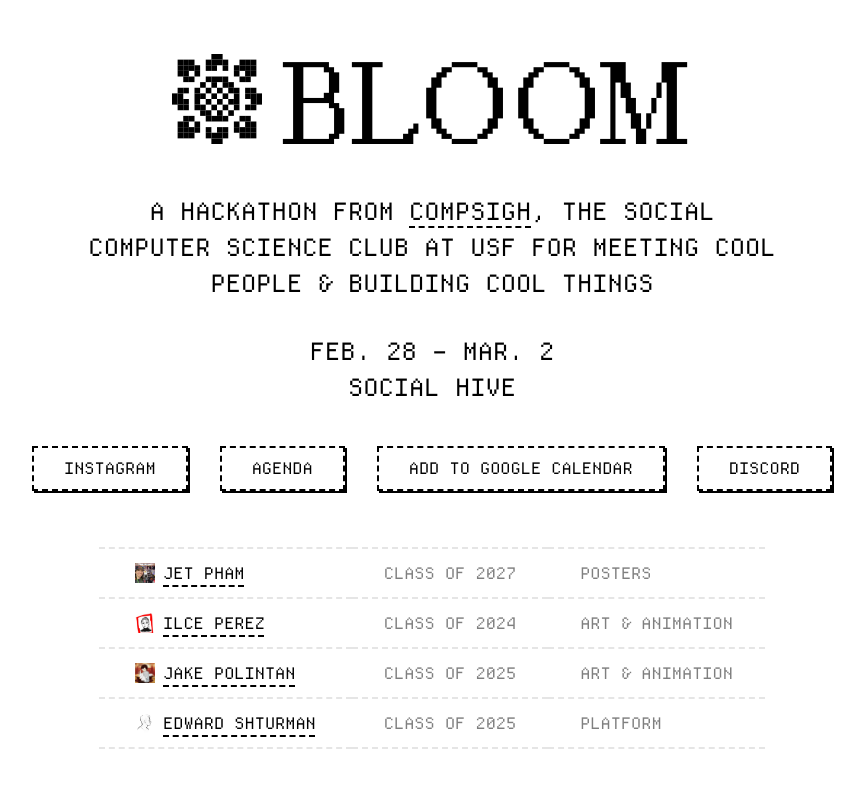
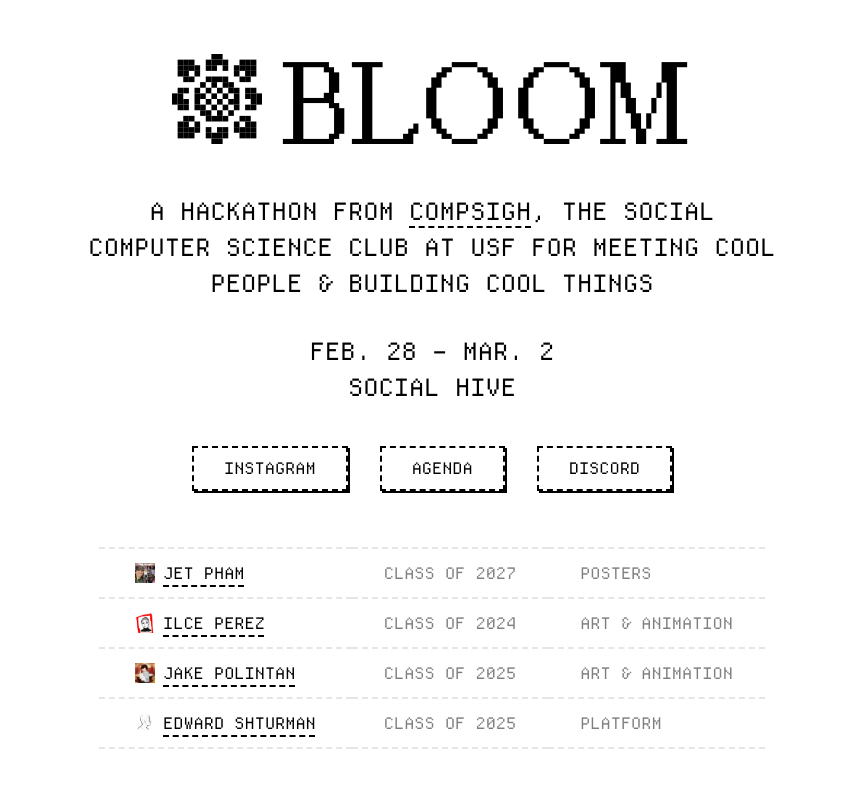
Before and after one commit to compsigh/bloom, a Next.js app: page / in a window 1280 px wide. Shown: the top 800 px of the page, without its empty margins (208-1073 px from the left). Built offline with nearby package versions, Linux system fonts and the light colour scheme.

Commit message:
Remove add to calendar button

```diff
--- a/app/page.tsx
+++ b/app/page.tsx
@@ -31,16 +31,10 @@
           <Button destination="/agenda">
             Agenda
           </Button>
-          <Button
-            destination="https://calendar.google.com/calendar/render?action=TEMPLATE&dates=20250228T180000/20250302T160000&ctz=America/Los_Angeles&text=BLOOM+Hackathon&location=Social+Hive&details=The+hackathon+for+the+arts+%26+sciences,+join+compsigh+from+February+28th+%E2%80%93+March+2nd+for+our+first-ever+Spring+hackathon:+BLOOM.+Grab+a+few+friends+%E2%80%94+or+meet+some+new+ones+at+our+pre-hackathon+social!+%E2%80%94+and+create+that+thing+you%27ve+always+wanted+to.+Web+apps,+research+papers,+open+source+contributions,+documentaries,+music+%E2%80%94+all+kinds+of+projects+from+all+walks+of+creative+life+are+welcome!+Make+something+human+with+us.+Go+to+https://bloom.build."
-          >
-              Add to Google Calendar
-          </Button>
           <Button destination="https://discord.gg/compsigh">
             Discord
           </Button>
         </div>
-        <div className={styles.socials}>
         <div className={styles.attributions}>
           <table>
             <tbody>
@@ -107,7 +101,6 @@
             </tbody>
           </table>
         </div>
-        </div>
 
         <div id={styles["game-container"]}>
           <Game />
```
Lines whose indentation alone changed are shown as unchanged.
